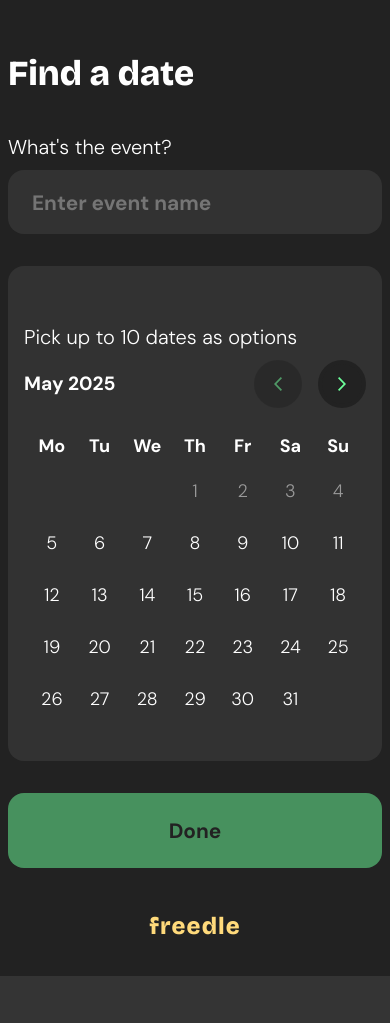
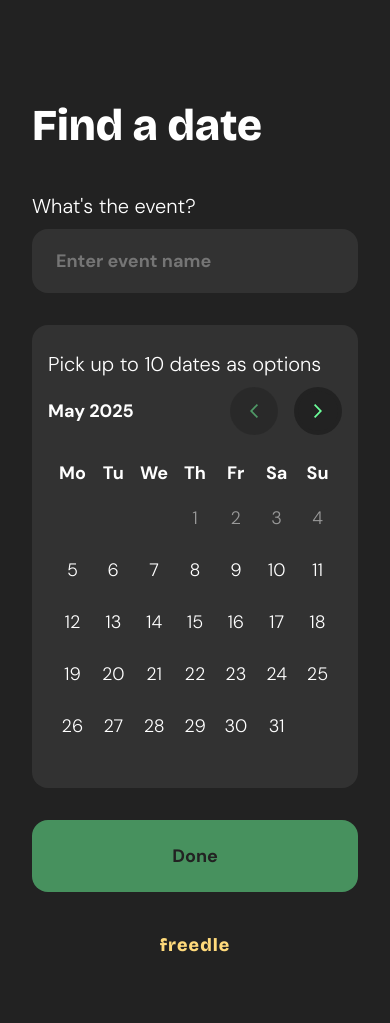
Before and after one commit to vexalist/freedle, a Flask app: page /create in a window 390 px wide. Before the commit the page ends 976 px from the top, so only its background shows below. Run offline with Flask 3, Linux system fonts and the light colour scheme.

Commit message:
Update templates and CSS for improved UI/UX

```diff
--- a/app/static/app.css
+++ b/app/static/app.css
@@ -55,7 +55,7 @@
 
   /* Results Table Column Widths */
   --results-date-col-width: 200px;
-  --results-tally-col-width: 44px;
+  --results-tally-col-width: 80px;
   --results-participant-col-width: 80px;
 }
 
@@ -328,7 +328,7 @@ body {
 }
 
 .results__tally {
-  text-align: center;
+  text-align: left;
   font-weight: var(--weight-bold);
 }
 
@@ -398,28 +398,43 @@ body {
    Responsive Design
    ========================================================================== */
 @media (max-width: 600px) {
+  body {
+    padding: 32px !important;
+    box-sizing: border-box;
+  }
   .container {
-    padding: var(--space-md) var(--space-xs) 0;
+    padding: 32px 0 0 0;
+    width: 100%;
+    max-width: 100vw;
+    box-sizing: border-box;
   }
 
-  .heading {
-    font-size: 2.2rem;
+  .results__container {
+    overflow-x: auto;
+    -webkit-overflow-scrolling: touch;
+    margin: 0;
+    padding: 0 0 0 0;
   }
 
+  .results__table {
+    min-width: 480px;
+    width: max-content;
+    font-size: unset;
+  }
+
+
+  .btn,
   .form__input {
-    font-size: 1.3rem;
+    min-height: 48px;
+    font-size: unset;
   }
 
   .calendar__header {
-    font-size: 1.2rem;
-  }
-
-  .btn {
-    font-size: 1.3rem;
+    font-size: unset;
   }
 
   .heading--home {
-    font-size: 1.5rem;
+    font-size: unset;
   }
 }
 
--- a/app/templates/create_poll.html
+++ b/app/templates/create_poll.html
@@ -15,7 +15,7 @@
             <input type="hidden" id="selected-dates" name="selected_dates" value="">
 
             <div class="calendar">
-                <span class="form__label">Pick up to 10 dates as options</span>
+                <span class="form__label form__label--container">Pick up to 10 dates as options</span>
                 <div class="calendar__container">
                     <div class="calendar__header">
                         <span id="calendar-month-label" class="calendar__month">April 2025</span>
--- a/app/templates/poll_response.html
+++ b/app/templates/poll_response.html
@@ -37,7 +37,7 @@
                                 <td class="results__cell">
                                     <div class="date-option">
                                         <input type="checkbox" id="date-{{ loop.index }}" name="dates" value="{{ date_options[date_idx].date_option }}" class="form__checkbox">
-                                        <label for="date-{{ loop.index }}" class="form__label form__label--inline">{{ format_date_option(date_options[date_idx].date_option) }}</label>
+                                        <label for="date-{{ loop.index }}" class="form__label form__label--inline text--medium">{{ format_date_option(date_options[date_idx].date_option) }}</label>
                                     </div>
                                 </td>
                                 {% if participants|length > 0 %}
--- a/app/templates/poll_results.html
+++ b/app/templates/poll_results.html
@@ -31,7 +31,7 @@
                     <tbody>
                         {% for date_idx in range(date_options|length) %}
                         <tr>
-                            <td class="results__cell">{{ date_labels[date_idx] }}</td>
+                            <td class="results__cell text--medium">{{ date_labels[date_idx] }}</td>
                             <td class="results__tally {% if tallies[date_idx] == participants|length and participants|length > 0 %}results__tally--full{% endif %}">{{ tallies[date_idx] }}/{{ participants|length }}</td>
                             {% for part_idx in range(participants|length) %}
                             <td class="results__cell">
```
